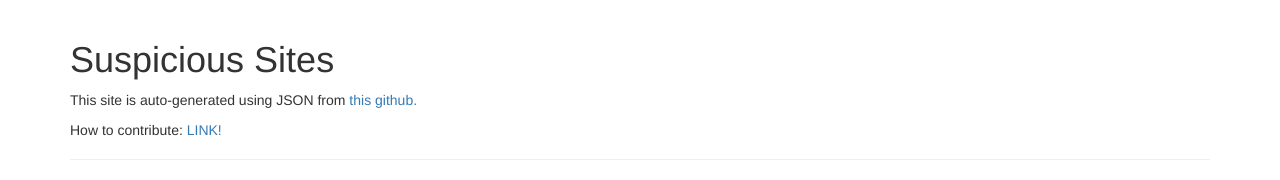
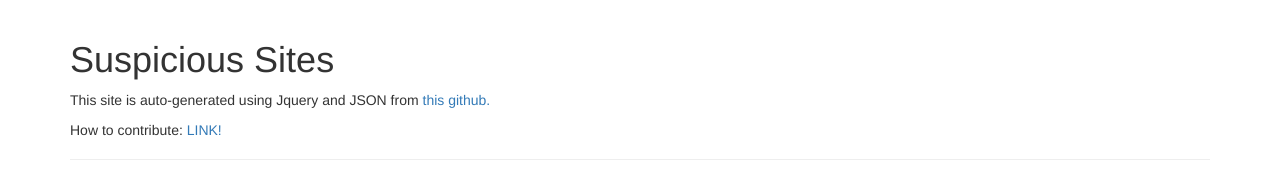
Before and after one commit to arkem/suspicious_sites, a plain HTML site: page index.html in a window 1280 px wide. Shown: the top 180 px of the page. Drawn offline with nearby package versions, Linux system fonts and the light colour scheme; no server answers.

Commit message:
Update index.html

```diff
--- a/index.html
+++ b/index.html
@@ -10,7 +10,7 @@
 <div class="container theme-showcase" role="main">
   <div class="page-header">
     <h1>Suspicious Sites</h1>
-    <p>This site is auto-generated using JSON from <a href='https://github.com/gradiuscypher/suspicious_sites'>this github.</a></p>
+    <p>This site is auto-generated using Jquery and JSON from <a href='https://github.com/gradiuscypher/suspicious_sites'>this github.</a></p>
     <p>How to contribute: <a href="https://github.com/gradiuscypher/suspicious_sites#how-can-i-submit-more-information">LINK!</a></p>
   </div>
 
```
